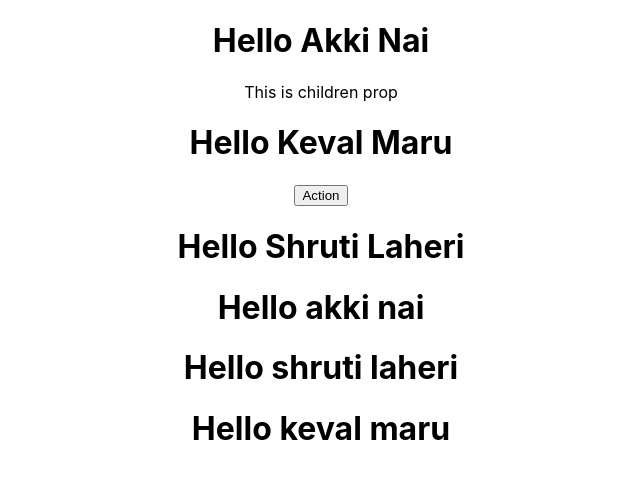
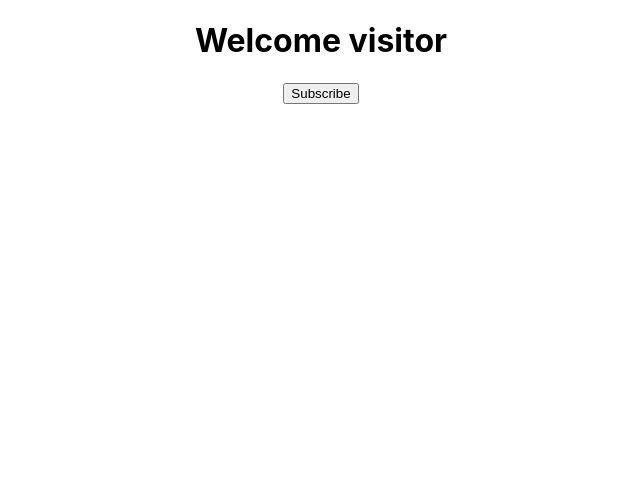
Before and after one commit to akashnai/React-training, a React (Create React App) app: page / in a window 1280 px wide. Shown: the top 478 px of the page, without its empty margins (319-959 px from the left). Built offline with nearby package versions, Linux system fonts and the light colour scheme.

Commit message:
video 10

```diff
--- a/src/App.js
+++ b/src/App.js
@@ -4,11 +4,14 @@
 import Greet from "./components/Greet";
 import Welcome from "./components/Welcome";
 import Hello from "./components/Hello";
+import Message from "./components/Message";
 
 function App() {
   return (
     <div className="App">
-      <Greet lname="Nai" fname="Akki">
+      <Message />
+
+      {/* <Greet lname="Nai" fname="Akki">
         <p>This is children prop</p>
       </Greet>
       <Greet lname="Maru" fname="Keval">
@@ -17,7 +20,7 @@
       <Greet lname="Laheri" fname="Shruti" />
       <Welcome fname="akki" lname="nai"/>
       <Welcome fname="shruti" lname="laheri"/>
-      <Welcome fname="keval" lname="maru"/>
+      <Welcome fname="keval" lname="maru"/> */}
       {/* <Hello /> */}
     </div>
   );
--- /dev/null
+++ b/src/components/Message.js
@@ -0,0 +1,26 @@
+import React, { Component } from "react";
+
+class Message extends Component {
+  constructor() {
+    super();
+    this.state = {
+      message: "Welcome visitor",
+    };
+  }
+
+  changeMessage() {
+    this.setState({
+      message: "Thank you for subscribing!",
+    });
+  }
+  render() {
+    return (
+      <div>
+        <h1>{this.state.message}</h1>
+        <button onClick={() => this.changeMessage()}>Subscribe</button>
+      </div>
+    );
+  }
+}
+
+export default Message;
```
